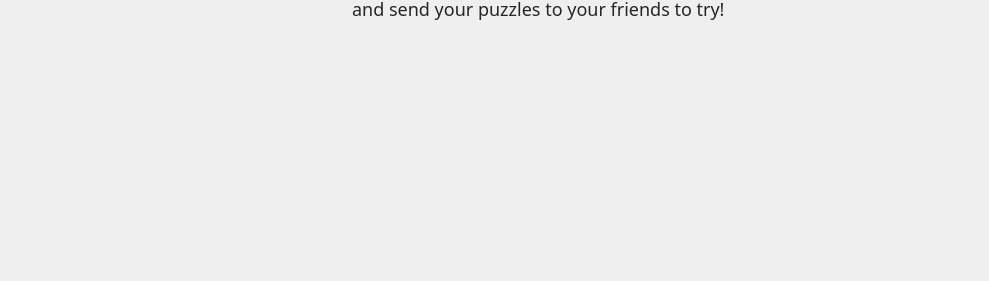
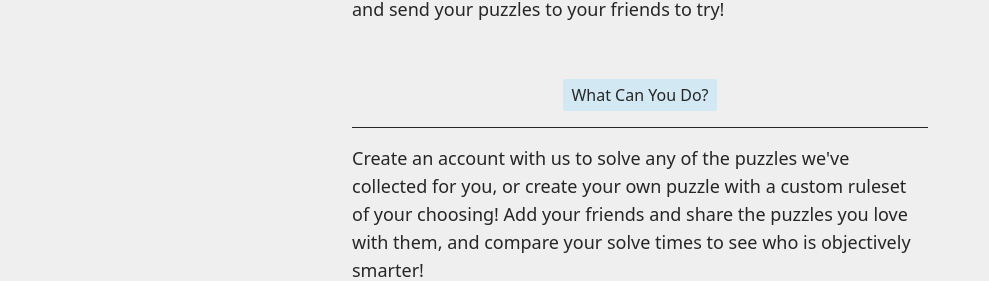
Before and after one commit to cmcrow2/sudoku-but-more, a SvelteKit app: page /about in a window 1280 px wide. Shown: the part 1269-1550 px from the top of the page, without its empty margins (0-989 px from the left). Before the commit the page ends 1466 px from the top, so only its background shows below. Built offline with nearby package versions, Linux system fonts and the light colour scheme; a web font is replaced by a local one.

Commit message:
feat: paragraph

```diff
--- a/src/routes/about/+page.svelte
+++ b/src/routes/about/+page.svelte
@@ -48,7 +48,7 @@
 				<img
 					{src}
 					alt="A person playing Sudoku"
-					class="lg:flex w-[50%] h-[calc(100vh-20rem)] object-cover overflow-hidden hidden"
+					class="lg:flex w-[50%] h-[calc(100vh-19rem)] object-cover overflow-hidden hidden"
 				/>
 				<div class="flex md:w-fit flex-col w-[65%] m-auto my-[8rem]">
 					<svg
@@ -96,10 +96,21 @@
 		Our Goal
 	</h1>
 	<hr class="border-1 border-carbon-200" />
-	<p class="flex justify-center content-center text-lg mt-4 mb-20">
+	<p class="flex justify-center content-center text-lg mt-4">
 		We want make all aspects of playing and creating Sudoku Puzzles as accessible as possible. To do
 		so, we want the majority of our Puzzle Archive to be created by you! Whether you have created
 		zero Sudoku puzzles or a thousand, we encourage you to use our Editor and send your puzzles to
 		your friends to try!
 	</p>
+	<h1
+		class="flex justify-center content-center text-md mb-4 mt-14 bg-sky-300 w-fit m-auto pl-2 pr-2 pt-1 pb-1 bg-opacity-25 rounded-sm"
+	>
+		What Can You Do?
+	</h1>
+	<hr class="border-1 border-carbon-200" />
+	<p class="flex justify-center content-center text-lg mt-4 mb-20">
+		Create an account with us to solve any of the puzzles we've collected for you, or create your
+		own puzzle with a custom ruleset of your choosing! Add your friends and share the puzzles you
+		love with them, and compare your solve times to see who is objectively smarter!
+	</p>
 </div>
```
